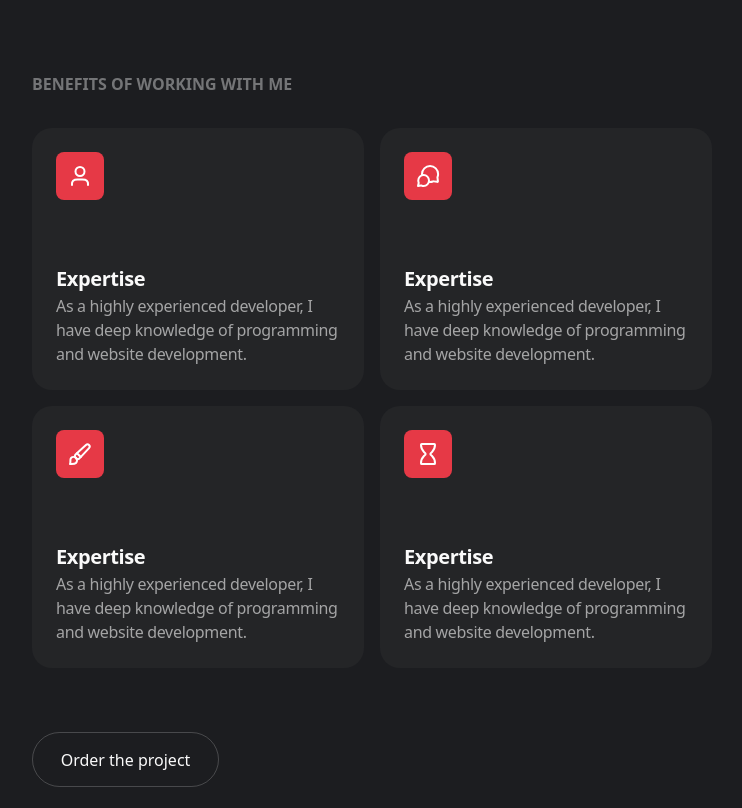
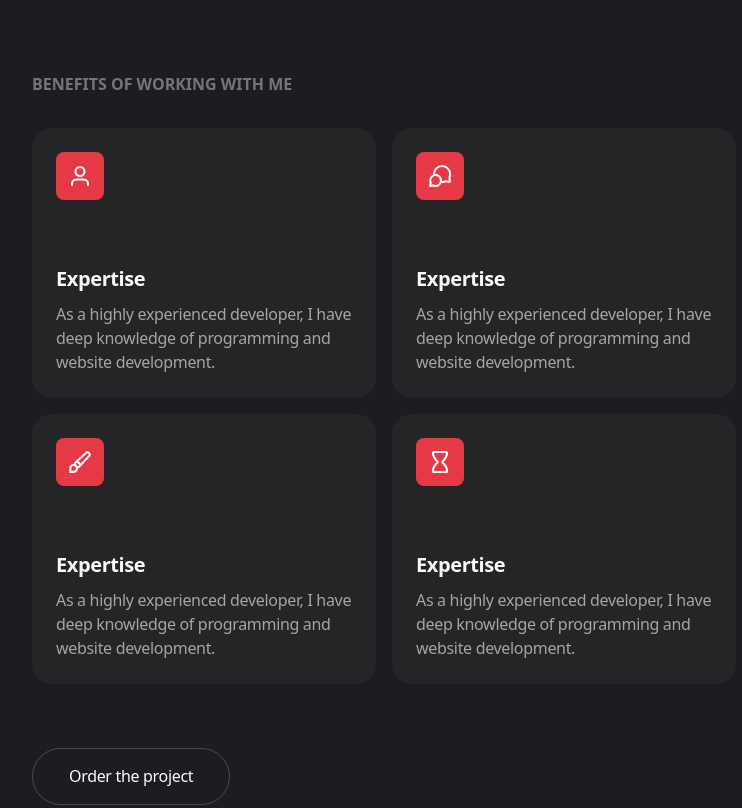
Before and after one commit to Vitaliy-Z/team-project-portfolio, a website built with Vite: page src/index.html in a window 1280 px wide. Shown: the part 240-1048 px from the top of the page, without its empty margins (256-998 px from the left). Built offline with nearby package versions, Linux system fonts and the light colour scheme.

Commit message:
update css

```diff
--- a/src/css/benefits.css
+++ b/src/css/benefits.css
@@ -1,42 +1,24 @@
-
-
-.title{
+.benefits-section .title {
   font-weight: 600;
   font-size: 16px;
   line-height: 1.5;
-
   text-transform: uppercase;
   color: rgba(250, 250, 250, 0.4);
-
   display: block;
-
   margin-bottom: 32px;
 }
-
-.benefits-name {
-  font-weight: 600;
-font-size: 20px;
-letter-spacing: -0.02em;
+.benefits-list {
+  margin-bottom: 32px;
 }
- .benefits-info{
-letter-spacing: -0.02em;
-color: rgba(250, 250, 250, 0.6);
- }
-.benefits-item{
+.benefits-item {
   border-radius: 20px;
   padding: 24px;
-max-width: 344px;
-
   background-color: #242527;
-text-align: left;
-list-style: none;
-
-}
-.benefits-item:not(:last-child) {
   margin-bottom: 16px;
 }
-
-
+.benefits-item:last-child {
+  margin-bottom: 0;
+}
 .benefits-icon {
   width: 48px;
   height: 48px;
@@ -47,76 +29,58 @@ list-style: none;
   justify-content: center;
   margin-bottom: 64px;
 }
-.icon-item{
+.icon-item {
   width: 24px;
   height: 24px;
   stroke: white;
 }
-
-
-.nav-button{
-  display: flex;
-  align-items: center;
-  justify-content: center;
+.benefits-name {
+  font-weight: 600;
+  font-size: 20px;
+  letter-spacing: -0.02em;
+  margin-bottom: 8px;
+}
+.benefits-info {
+  letter-spacing: -0.02em;
+  color: rgba(250, 250, 250, 0.6);
+}
+.benefits-section .nav-button {
+  display: inline-block;
   text-decoration: none;
   cursor: pointer;
   border: 1px solid rgba(250, 250, 250, 0.2);
   background-color: transparent;
   border-radius: 60px;
   padding: 18px 36px;
-  width: 187px;
-  height: 55px;
-
-
-
-  text-align: center;
   white-space: nowrap;
   transition: background-color 0.3s ease;
-  margin-top: 32px;
+  letter-spacing: -0.02em;
+  line-height: 1.2;
 }
-
-
-.button:hover {
-  background-color: #ED3B44;
-}
-
-.button:hover {
+.button:hover,
+.button:focus {
   background-color: #ed3b44;
 }
 
 @media only screen and (min-width: 768px) {
-  .benefits-item:not(:last-child) {
-    margin-bottom: 0;
-  }
   .benefits-list {
     display: flex;
     flex-wrap: wrap;
     gap: 16px;
-    padding: 0;
-
     margin-bottom: 64px;
   }
-
-  .benefits-item{
+  .benefits-item {
     margin-bottom: 0;
-    max-width: 332px;
+    width: calc((100% - 16px) / 2);
   }
-
 }
 
 @media only screen and (min-width: 1440px) {
-
-
-.container{
+  .container {
     display: flex;
     justify-content: space-between;
-
   }
-
   .benefits-list {
     max-width: 680px;
   }
-.benefits-item {
-  flex: 0 1 calc(50% - 16px);
 }
-}
```
Also changed, not shown: src/partials/benefits.htm (+19 -14 lines). Lines whose indentation alone changed are shown as unchanged.
